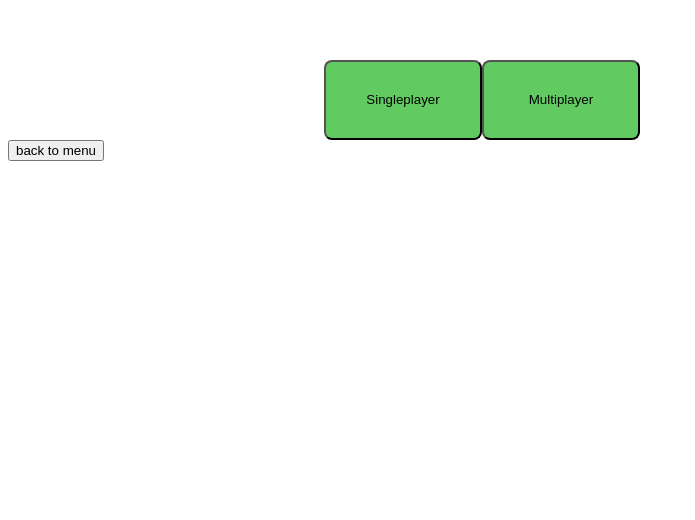
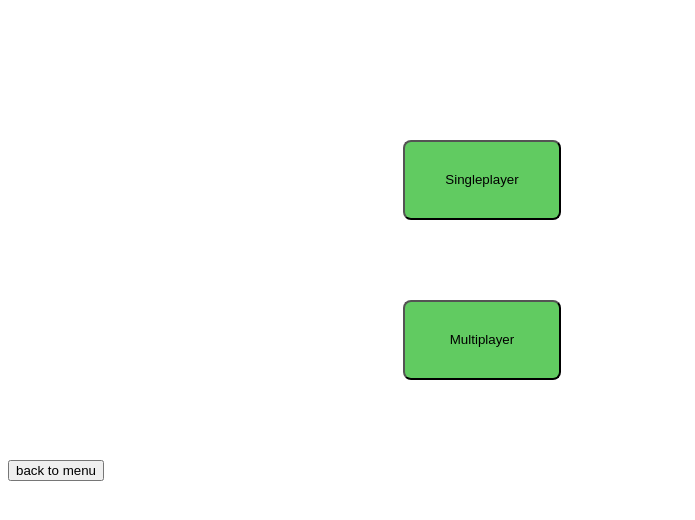
Before and after one commit to Ronadala/kniffel, an Angular app: page / in a window 1280 px wide. Shown: the part 130-650 px from the top of the page, without its empty margins (0-695 px from the left). Built offline with nearby package versions, Linux system fonts and the light colour scheme.

Commit message:
style changes

```diff
--- a/src/app/components/kniffel/kniffel.component.less
+++ b/src/app/components/kniffel/kniffel.component.less
@@ -8,4 +8,6 @@
 
 .tab-container{
   width:50%;
+  height:80%;
+  min-height: 300px;
 }
--- a/src/app/components/kniffel/kniffel.component.ts
+++ b/src/app/components/kniffel/kniffel.component.ts
@@ -19,6 +19,7 @@ export class KniffelComponent implements OnInit {
   }
 
   ngOnInit(): void {
+    this.tab = this.tabService.getSelectedTab();
     this.tabService.getSubject().subscribe((newTab: GameTab) => {
       this.tab = newTab;
     });
--- a/src/app/components/start-menu/start-menu.component.less
+++ b/src/app/components/start-menu/start-menu.component.less
@@ -1,5 +1,10 @@
 .menu-container {
   width: 50%;
   min-width: 200px;
-  max-width: 400px;
+  min-height: 400px;
+
+  display: flex;
+  flex-direction: column;
+  justify-content: space-evenly;
+  align-items: center;
 }
--- a/src/styles.less
+++ b/src/styles.less
@@ -3,8 +3,10 @@
 .menu-button {
   cursor: pointer;
   width: 50%;
+  max-width: 250px;
   height: 20%;
   min-height: 80px;
+  max-height: 100px;
   border-radius: 8px;
 
   background-color: #61cb61;
```
